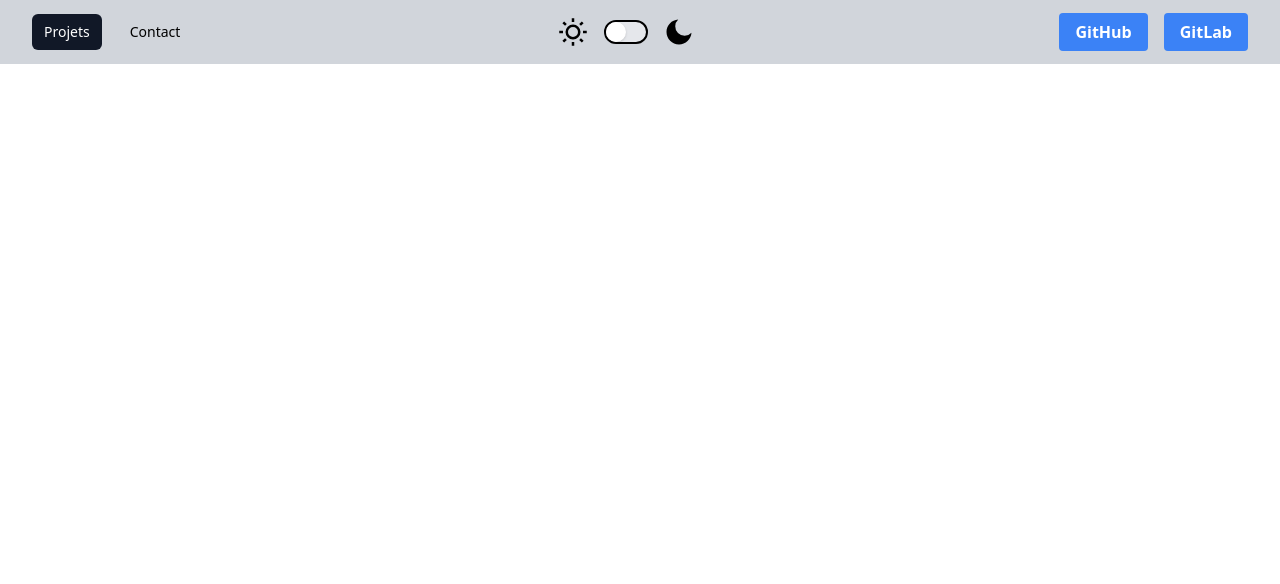
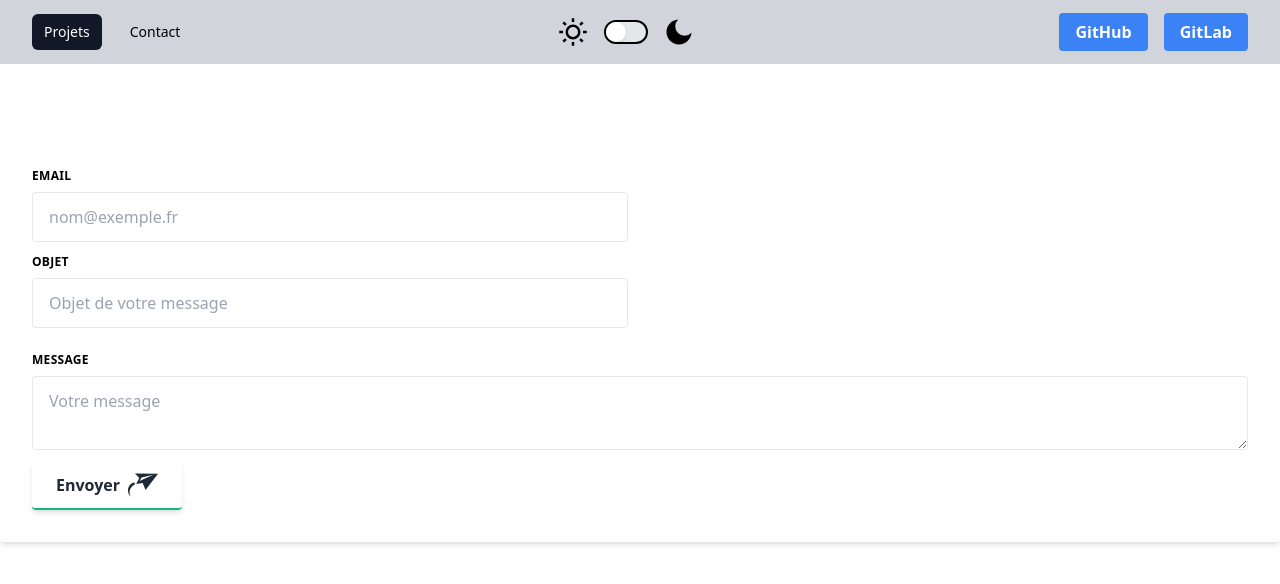
Before and after one commit to cedric-famibelle-pronzola/portfolio-nextjs-tailwindcss, a Next.js app: page /contact in a window 1280 px wide. Shown: the top 584 px of the page. Built offline with nearby package versions, Linux system fonts and the light colour scheme.

Commit message:
Create ContactForm & add it to contact page

```diff
--- /dev/null
+++ b/components/contact-form.js
@@ -0,0 +1,131 @@
+import {useEffect, useState} from 'react'
+import {SiMinutemailer} from 'react-icons/si'
+
+import Modal from './projects/modal'
+
+export default function ContactForm() {
+  const [email, setEmail] = useState('')
+  const [subject, setSubject] = useState('')
+  const [message, setMessage] = useState('')
+  const [isMessageSent, setIsMessageSent] = useState(false)
+
+  const sendForm = data => {
+    fetch('/send-email', {
+      method: 'POST',
+      headers: {'Content-Type': 'application/json'},
+      body: JSON.stringify(data)
+    }).then(response => {
+      if (response.ok) {
+        setIsMessageSent(true)
+      } else {
+        throw new Error('Une erreur s’est produite')
+      }
+    })
+  }
+
+  const handleEmailChange = event => {
+    event.preventDefault()
+    const value = event.target.value
+    setEmail(value)
+  }
+
+  const handleSubjectChange = event => {
+    event.preventDefault()
+    const value = event.target.value
+    setSubject(value)
+  }
+
+  const handleMessageChange = event => {
+    event.preventDefault()
+    const value = event.target.value
+    setMessage(value)
+  }
+
+  const handleSubmit = event => {
+    event.preventDefault()
+    const formData = {
+      from: email.trim(),
+      subject: subject.trim(),
+      message: message.trim()
+    }
+    const checkEmptyFields = Object.values(formData).includes('')
+
+    if (checkEmptyFields) {
+      throw new Error('Tous les champs sont requis')
+    } else {
+      sendForm(formData)
+    }
+  }
+
+  useEffect(() => {
+    if (isMessageSent) {
+      setEmail('')
+      setSubject('')
+      setMessage('')
+    }
+  }, [isMessageSent])
+
+  return (
+    <div>
+      <form id='contact-form' className='container mx-auto bg-white shadow-md rounded px-8 pt-6 pb-8 flex flex-col my-20' onSubmit={handleSubmit}>
+        <div className='-mx-3 md:flex mb-6 flex-col'>
+          <div className='md:w-1/2 px-3 mb-6 md:mb-0'>
+            <label className='block uppercase tracking-wide text-grey-darker text-xs font-bold mb-2' htmlFor='grid-first-name'>
+              email
+            </label>
+            <input
+              required
+              id='email'
+              type='email'
+              className='appearance-none block w-full bg-grey-lighter text-grey-darker border border-red rounded py-3 px-4 mb-3'
+              placeholder='nom@exemple.fr'
+              value={email}
+              onChange={handleEmailChange}
+            />
+          </div>
+          <div className='md:w-1/2 px-3'>
+            <label className='block uppercase tracking-wide text-grey-darker text-xs font-bold mb-2' htmlFor='grid-last-name'>
+              Objet
+            </label>
+            <input
+              required
+              id='subject'
+              type='text'
+              className='appearance-none block w-full bg-grey-lighter text-grey-darker border border-grey-lighter rounded py-3 px-4'
+              placeholder='Objet de votre message'
+              value={subject}
+              onChange={handleSubjectChange}
+            />
+          </div>
+        </div>
+        <div className='md:w-full'>
+          <label className='block uppercase tracking-wide text-grey-darker text-xs font-bold mb-2' htmlFor='grid-password'>
+            Message
+          </label>
+          <textarea
+            required
+            id='message'
+            type='textarea'
+            className='appearance-none block w-full bg-grey-lighter text-grey-darker border border-grey-lighter rounded py-3 px-4 mb-3'
+            placeholder='Votre message'
+            value={message}
+            onChange={handleMessageChange}
+          />
+        </div>
+        <div>
+          <button type='submit' className='bg-white cursor-pointer text-gray-800 font-bold rounded border-b-2 border-green-500 hover:border-green-600 hover:bg-green-500 hover:text-white shadow-md py-2 px-6 inline-flex items-center'>
+            <span className='mr-2'>Envoyer</span>
+            <SiMinutemailer size={30} />
+          </button>
+        </div>
+      </form>
+      {isMessageSent && (
+        <Modal
+          title='Message envoyé'
+          isOpen={isMessageSent}
+          setIsOpen={setIsMessageSent}
+        />
+      )}
+    </div>
+  )
+}
--- a/pages/contact.js
+++ b/pages/contact.js
@@ -1,11 +1,10 @@
+import ContactForm from '../components/contact-form'
 import Layout from '../components/layout'
 
 export default function Contact() {
   return (
     <Layout>
-      <div className='text-white'>
-        Contact
-      </div>
+      <ContactForm />
     </Layout>
   )
 }
```
